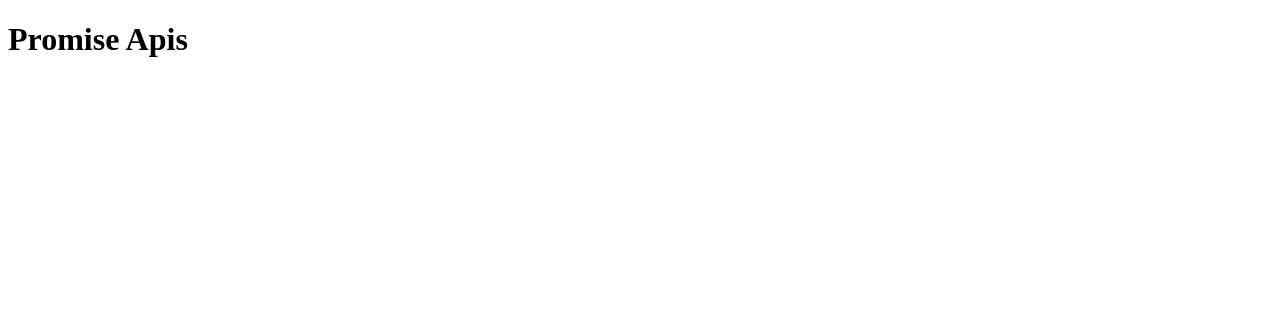
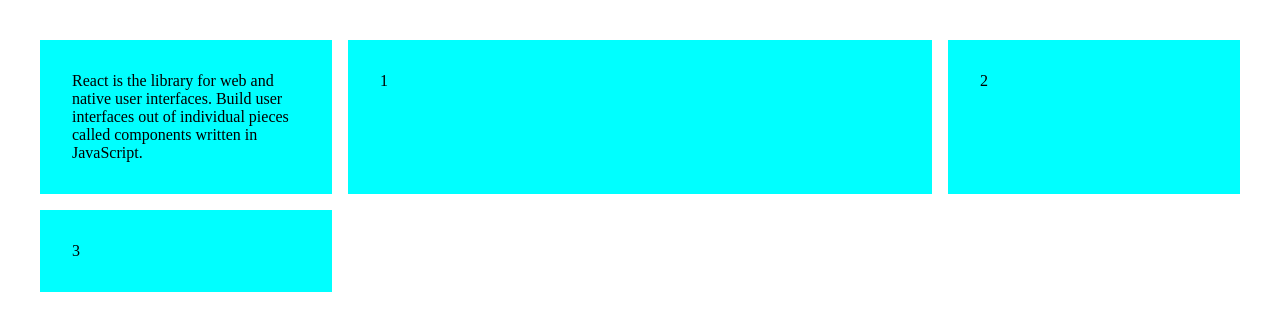
Before and after one commit to jagadeesh944078/Namaste-JavaScript, a plain HTML site: page promiseApi/index.html in a window 1280 px wide. Drawn offline with Linux system fonts and the light colour scheme.

Commit message:
grid flex

```diff
--- a/promiseApi/index.html
+++ b/promiseApi/index.html
@@ -4,9 +4,48 @@
     <meta charset="UTF-8" />
     <meta name="viewport" content="width=device-width, initial-scale=1.0" />
     <title>Document</title>
+    <style>
+      .container {
+        padding: 2rem;
+      }
+      .cell {
+        background-color: aqua;
+        padding: 2rem;
+      }
+      .grid {
+        display: grid;
+        grid-template-columns: 1fr 2fr 1fr;
+        grid-gap: 1rem;
+      }
+      /* .flex {
+        display: flex;
+        gap: 1rem;
+      }
+      .flex > .cell {
+        flex-grow: 1;
+      }
+      .flex > .cell:nth-child(2) {
+        flex-grow: 2;
+      } */
+
+      /* .flex {
+        display: flex;
+        flex-wrap: wrap;
+        gap: 1rem;
+      } */
+    </style>
   </head>
   <body>
-    <h1>Promise Apis</h1>
     <script src="./index.js"></script>
+    <div class="container grid">
+      <div class="cell">
+        React is the library for web and native user interfaces. Build user
+        interfaces out of individual pieces called components written in
+        JavaScript.
+      </div>
+      <div class="cell">1</div>
+      <div class="cell">2</div>
+      <div class="cell">3</div>
+    </div>
   </body>
 </html>
```
